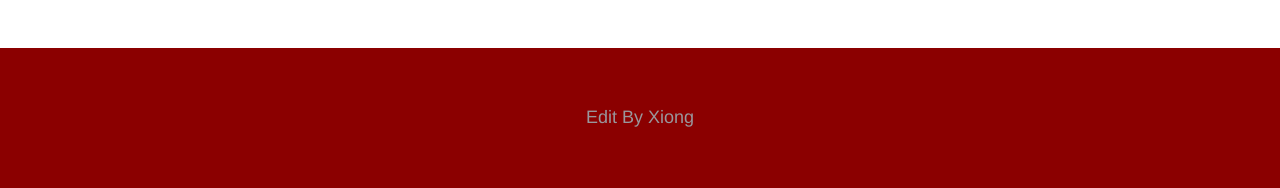
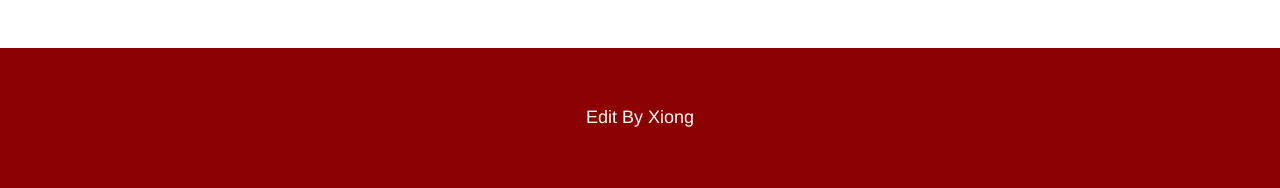
Before and after one commit to bbbear0620/shoedog-Django-website, a Django app: page /news/37 in a window 1280 px wide. Shown: the part 1144-1332 px from the top of the page. Run offline with Django 3.2, Linux system fonts and the light colour scheme; data comes from the database, SQL or seed files in the repository; data that the repository does not hold is empty; some libraries are stand-ins or nearby versions.

Commit message:
update details

```diff
--- a/templates/base.html
+++ b/templates/base.html
@@ -62,7 +62,7 @@
     {% block script_extends %}{% endblock %}
     <footer class="main-footer">
         <div style="text-align: center">
-            <h4>Edit By Xiong</h4>
+            <h4 style="color: white">Edit By Xiong</h4>
         </div>
     </footer>
 </body>
```
